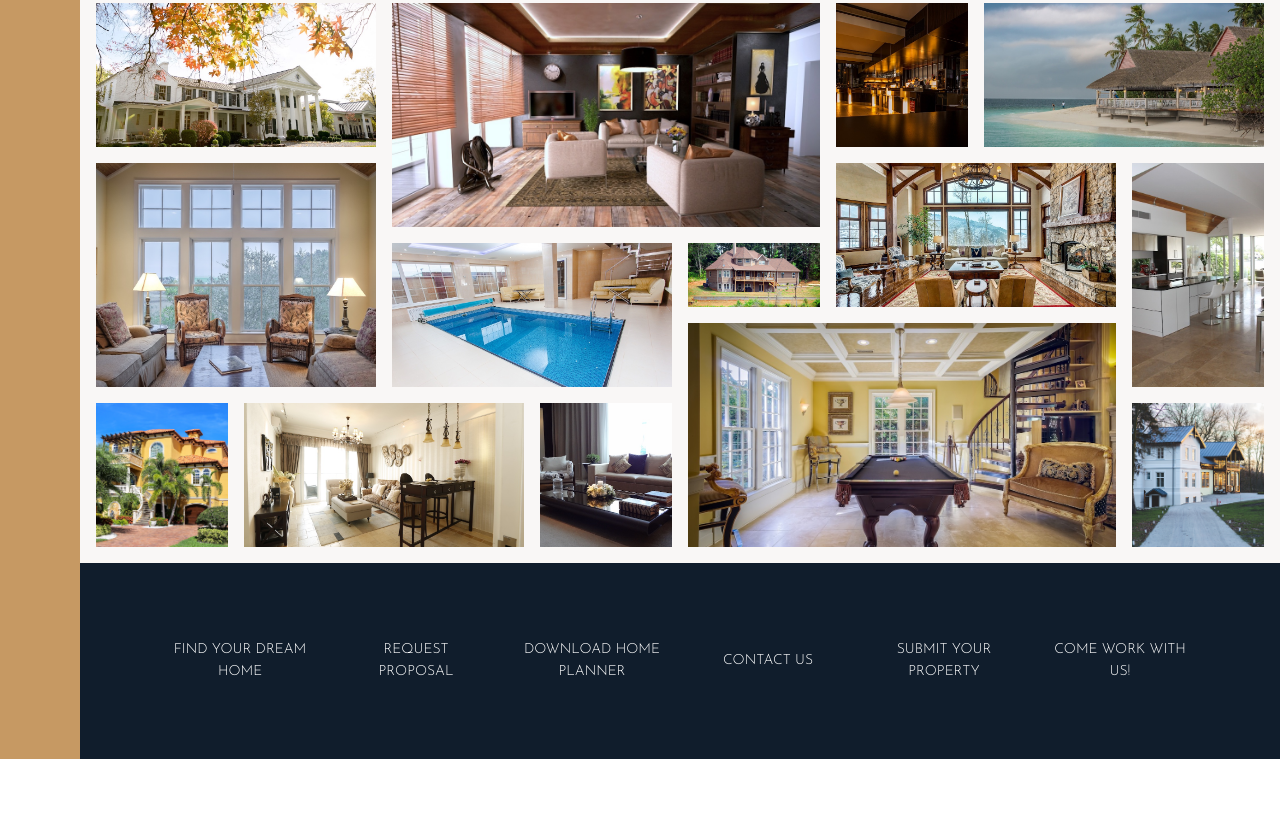
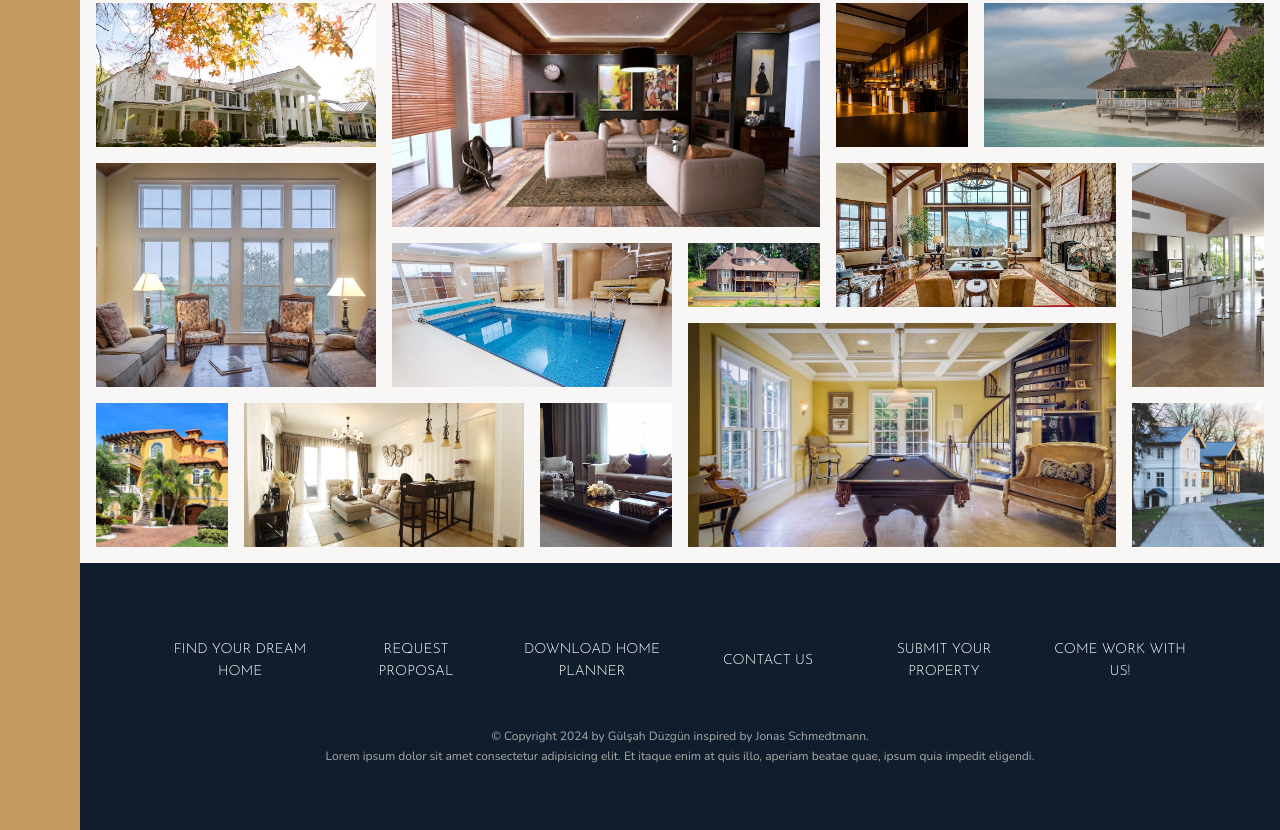
Before and after one commit to GulsahDuzgun/Nexter, a website: page index.html in a window 1280 px wide. Shown: the part 2945-3775 px from the top of the page. Before the commit the page ends 3704 px from the top, so only its background shows below. Drawn offline with nearby package versions, Linux system fonts and the light colour scheme.

Commit message:
building the Footer- Part 2

```diff
--- a/index.html
+++ b/index.html
@@ -383,6 +383,12 @@
           <a href="#" class="nav__link">Come work with us!</a>
         </li>
       </ul>
+
+      <p class="copyright">
+        &copy; Copyright 2024 by Gülşah Düzgün inspired by Jonas Schmedtmann.<br />
+        Lorem ipsum dolor sit amet consectetur adipisicing elit. Et itaque enim
+        at quis illo, aperiam beatae quae, ipsum quia impedit eligendi.
+      </p>
     </footer>
   </body>
 </html>
--- a/sass/_footer.scss
+++ b/sass/_footer.scss
@@ -10,9 +10,6 @@
   align-items: center;
   gap: 1.6rem;
   grid-template-columns: repeat(auto-fit, minmax(15rem, 1fr));
-
-  &__item {
-  }
 
   &__link:link,
   &__link:visited {
@@ -30,5 +27,13 @@
   &__link:hover,
   &__link:active {
     background-color: rgba(#fff, $alpha: 0.05);
+    transform: translateY(-3px);
   }
 }
+
+.copyright {
+  font-size: 1.2rem;
+  color: $color-grey-light-2;
+  text-align: center;
+  margin-top: 3.2rem;
+}
```
Also changed, not shown: css/style.css.
